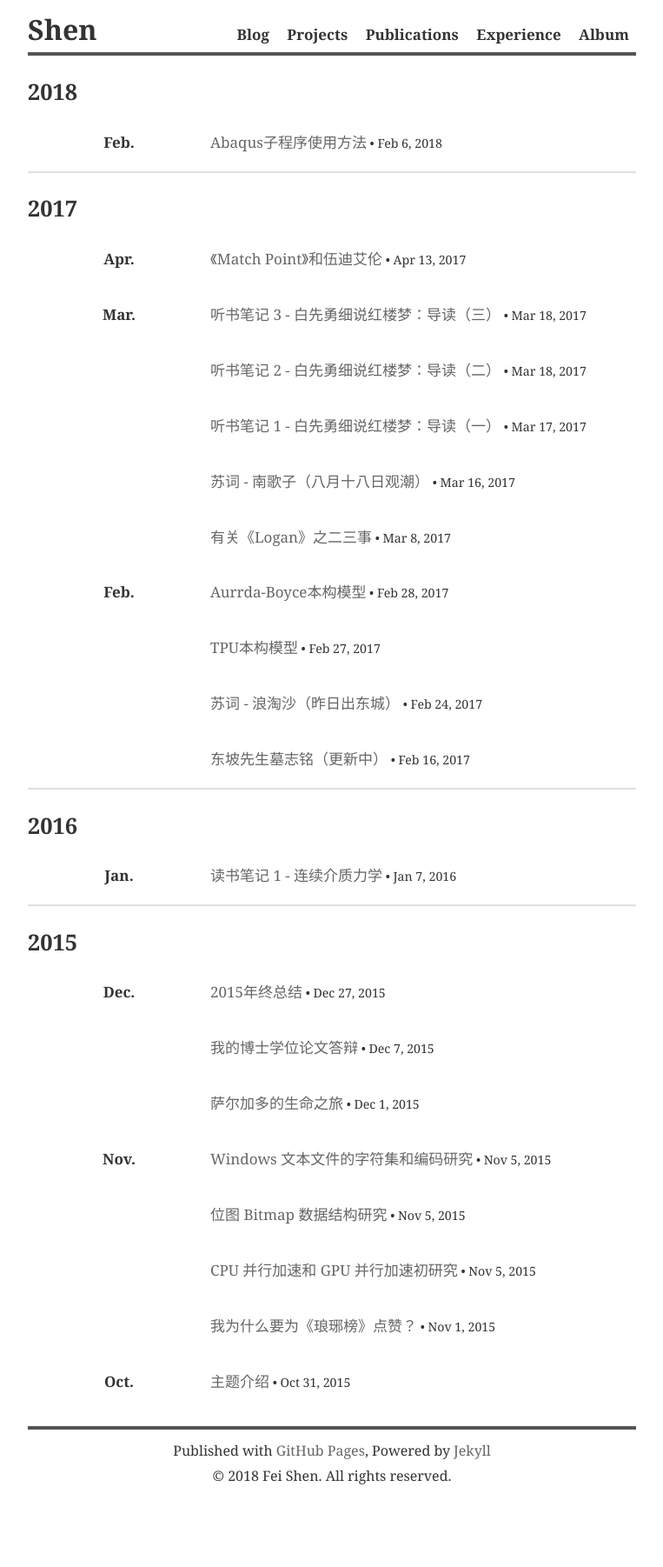
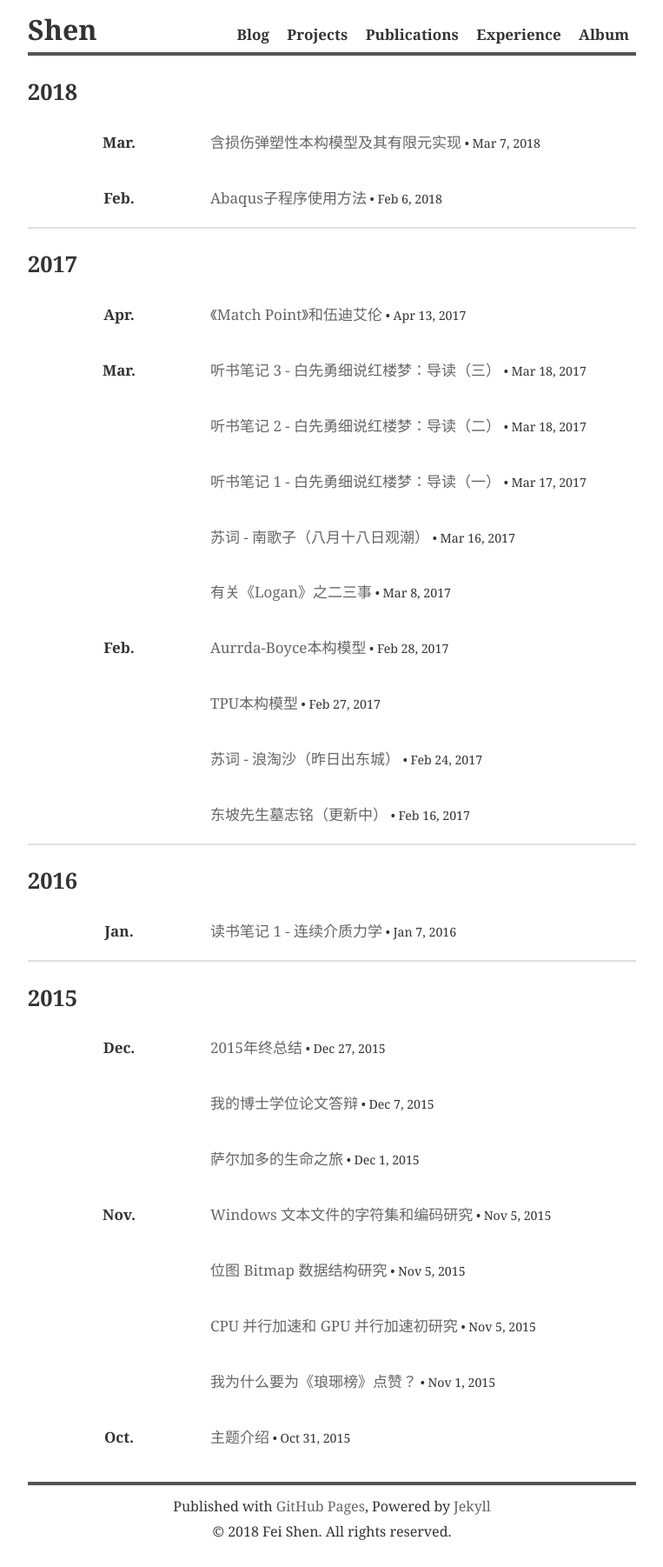
Before and after one commit to philshenfei/feishen, a Jekyll site: the page built from blog.md, in a window 1280 px wide. Shown: the whole page at 87% size, without its empty margins (258-1021 px from the left). Built offline with Jekyll 4.4.1, drawn with Linux system fonts in a browser that asks for light colours; nearby versions of some CDN libraries; before the commit the page ends 1739 px from its top, so only the background shows below that.

Commit message:
2018/03/07

```diff
--- /dev/null
+++ b/_posts/2018-03-07-UMAT-Implementation.md
@@ -0,0 +1,6 @@
+---
+title: 含损伤弹塑性本构模型及其有限元实现
+cover-image:
+---
+
+<center><embed src="/file/UMAT.pdf" width="700" height="600"></center>
```
Also changed, not shown: index.md (+1 -1 lines), 1 other file.
